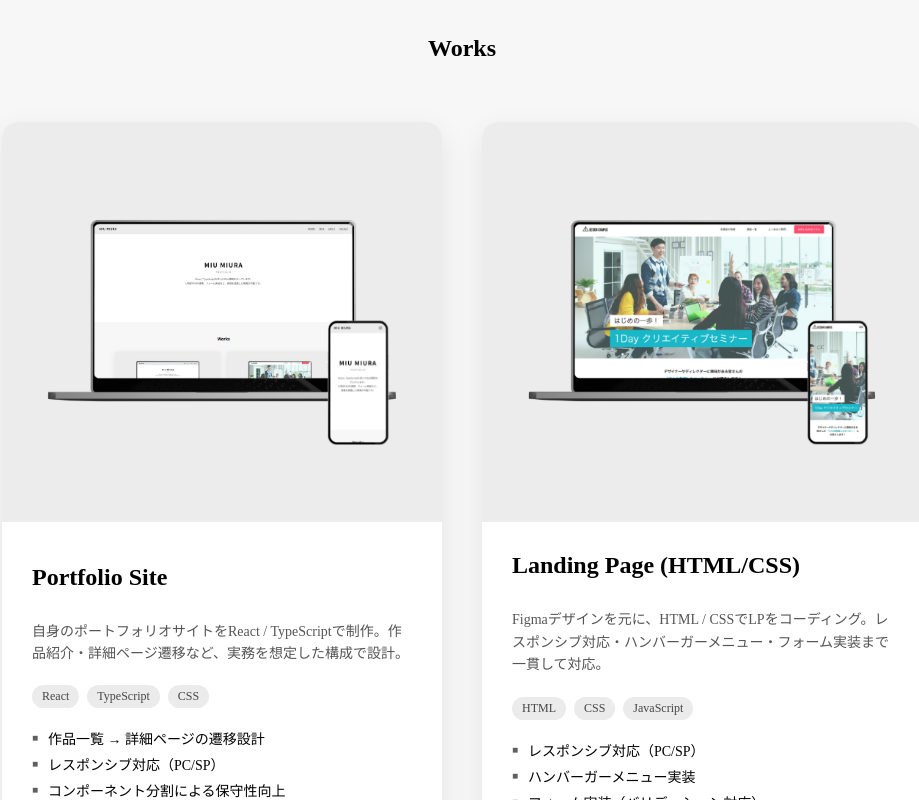
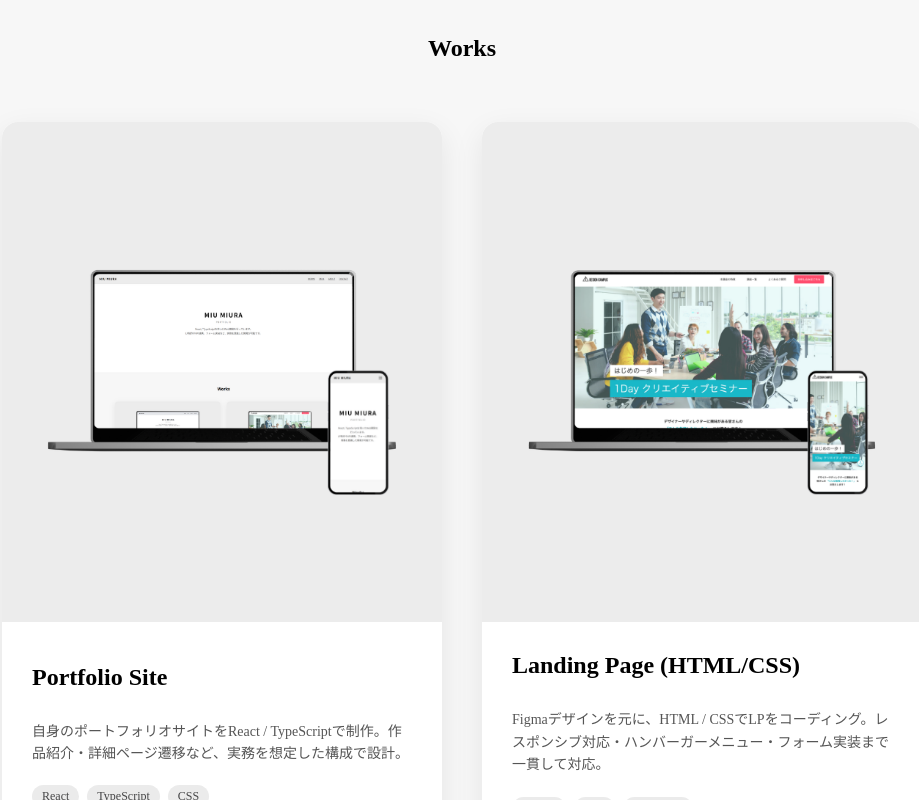
Before and after one commit to miu-miura-dev/miu-portfolio, a React (Vite) app: page / in a window 1280 px wide. Shown: the part 620-1420 px from the top of the page, without its empty margins (178-1097 px from the left). Built offline with nearby package versions, Linux system fonts and the light colour scheme.

Commit message:
fix: adjust project image display

```diff
--- a/src/components/sections/Works/Works.css
+++ b/src/components/sections/Works/Works.css
@@ -150,14 +150,14 @@
 .project-card__image {
   background-color: #ececec;
   display: flex;
-  height: 400px;
+  height: 500px;
   overflow: hidden;
 }
 
 .project-card__image img {
   width: 100%;
-  height: 100%;
-  object-fit: cover;
+  height: auto;
+  object-fit: contain;
 }
 .project-card__image img {
   transition: 0.4s;
```
